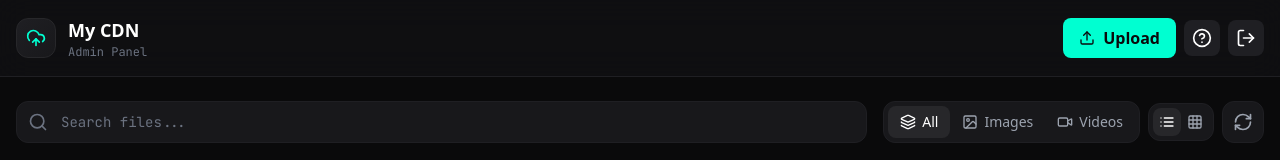
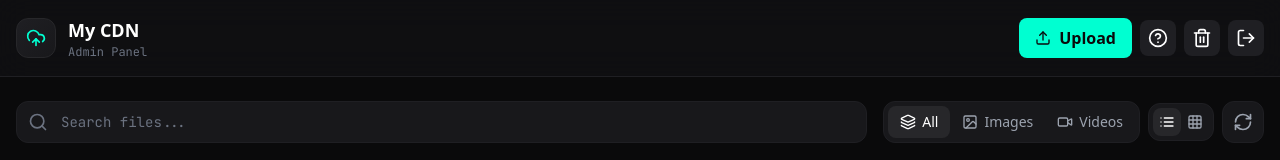
Before and after one commit to joemonster/my-cdn, a Next.js app in the folder apps/panel/: page /dashboard in a window 1280 px wide. Shown: the top 160 px of the page. Built offline with nearby package versions, Linux system fonts and the light colour scheme; no server answers; sample sign-in values are in the browser's storage; a web font is replaced by a local one.

Commit message:
feat(panel): trash icon link in dashboard header

```diff
--- a/apps/panel/src/app/dashboard/page.tsx
+++ b/apps/panel/src/app/dashboard/page.tsx
@@ -15,6 +15,7 @@ import {
   Grid3X3,
   Loader2,
   HelpCircle,
+  Trash2,
 } from 'lucide-react';
 import { api, FileData, SortField, SortOrder, FileTypeFilter, PaginationInfo } from '@/lib/api';
 import { FileTable } from '@/components/FileTable';
@@ -327,6 +328,14 @@ export default function DashboardPage() {
               >
                 <HelpCircle className="w-5 h-5" />
               </button>
+              <a
+                href="/dashboard/trash"
+                className="p-2 rounded-lg bg-dark-600 hover:bg-red-500/20 hover:text-red-400
+                         transition-colors"
+                title="Trash"
+              >
+                <Trash2 className="w-5 h-5" />
+              </a>
               <button
                 onClick={handleLogout}
                 className="p-2 rounded-lg bg-dark-600 hover:bg-red-500/20 hover:text-red-400
```
